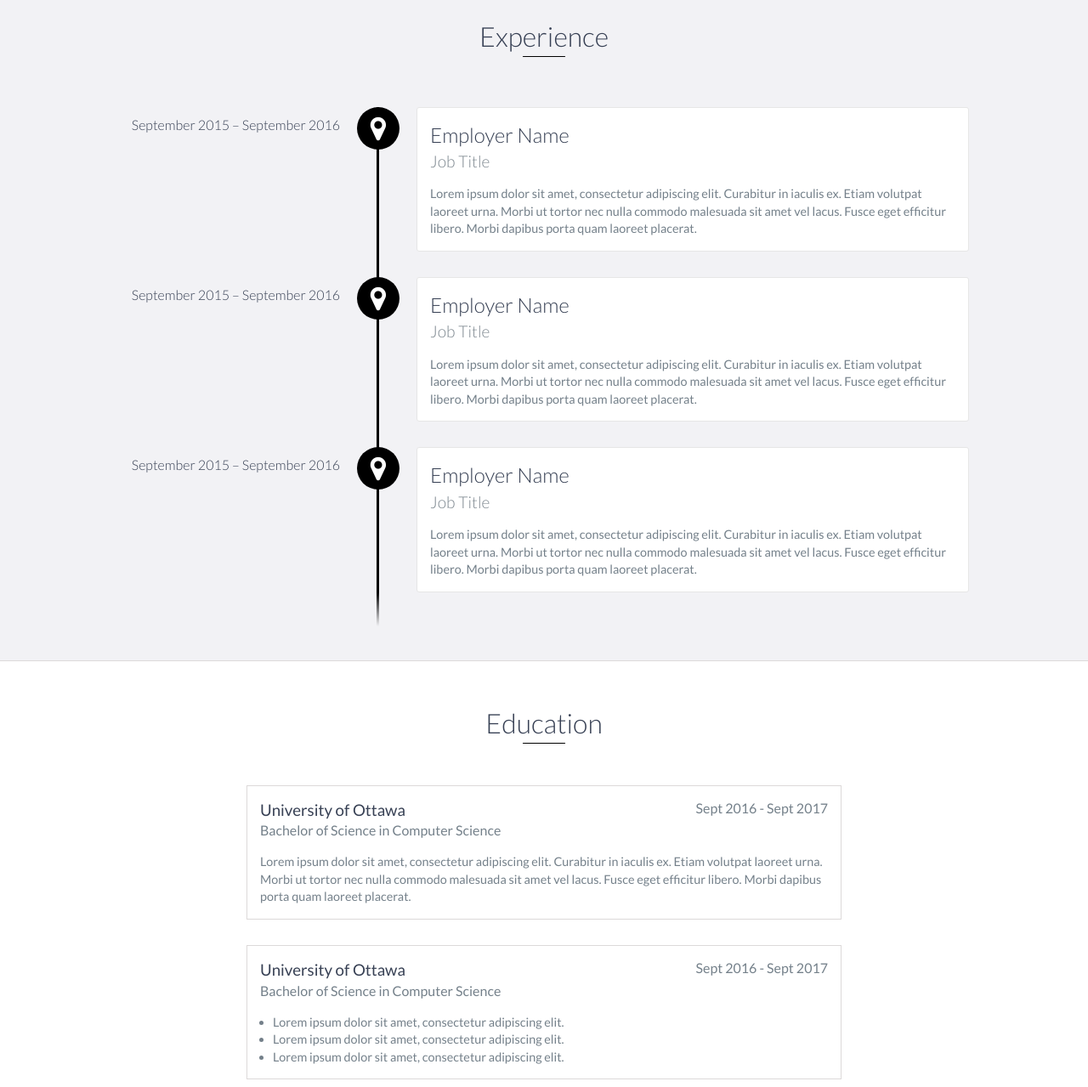
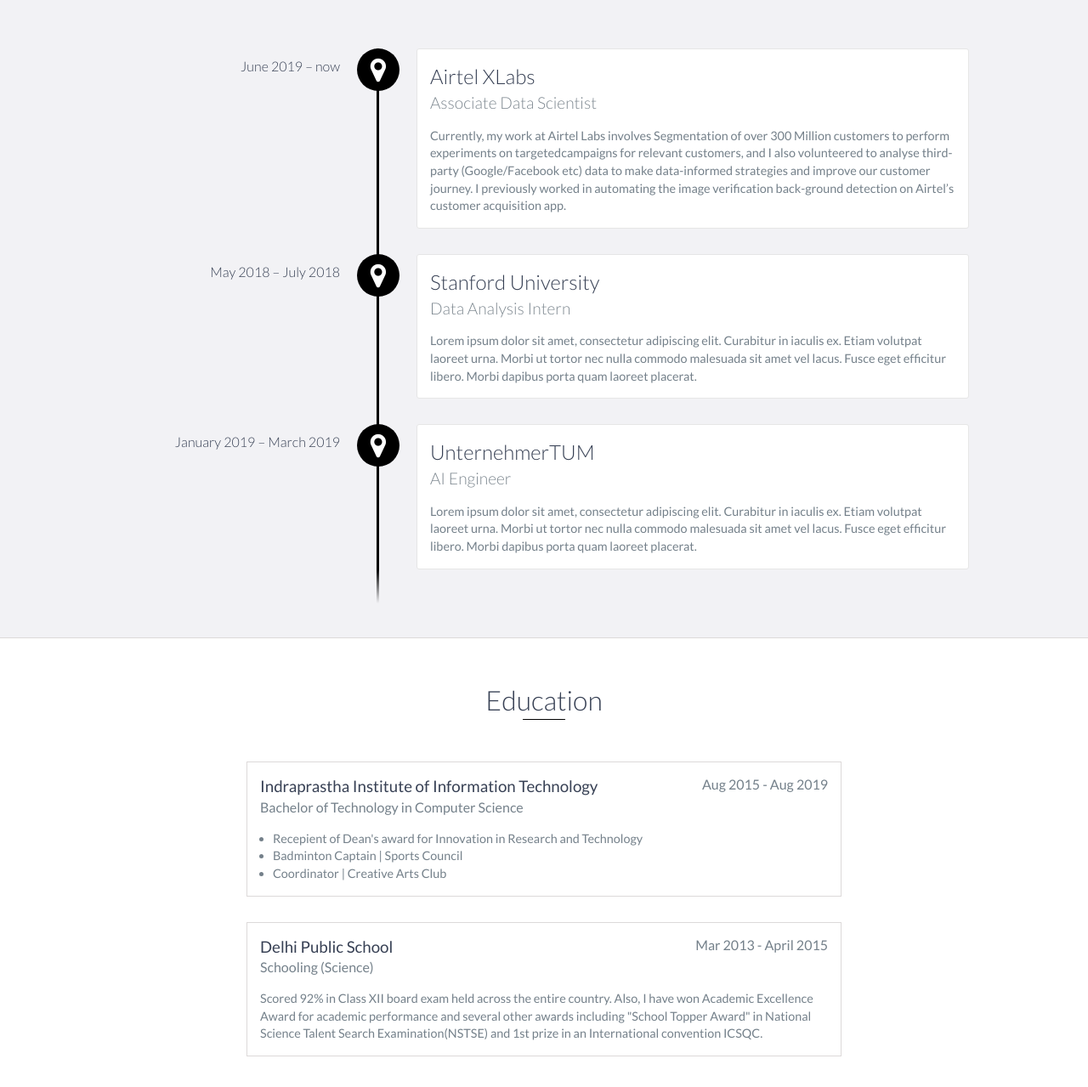
Before and after one commit to akshseh/akshseh.github.io, a website: page index.html in a window 1280 px wide. Shown: the part 1141-2420 px from the top of the page at 85% size. Drawn offline with nearby package versions, Linux system fonts and the light colour scheme.

Commit message:
Update index.html

```diff
--- a/index.html
+++ b/index.html
@@ -63,7 +63,7 @@
 
             <h1>Akarsha Sehwag</h1>
             <h2>Associate Data Scientist</h2>
-            <h3>"I have no special talent, I'm just passionately curious."</h3>
+            <h3>"I have no special talent, I am just passionately curious."</h3>
             <!-- <h2> - </h2> -->
             <div class="social-lead">
                 <ul>
@@ -77,7 +77,7 @@
                         <a href="https://www.linkedin.com/in/akarshasehwag/" target="_blank"><i class="fa fa-linkedin" aria-hidden="true"></i></a>
                     </li>
                     <li>
-                        <a href="https://www.facebook.com/raunak.sinha.980" target="_blank"><i class="fa fa-facebook" aria-hidden="true"></i></a>
+                        <a href="https://www.facebook.com/AkarshaSehwag" target="_blank"><i class="fa fa-facebook" aria-hidden="true"></i></a>
                     </li>
                     <li>
                         <a href="https://twitter.com/akarsha98" target="_blank"><i class="fa fa-twitter" aria-hidden="true"></i></a>
@@ -116,9 +116,7 @@
                 </div>
                 <div class="col-md-8">
                     <p>
-                        Lorem ipsum dolor sit amet, consectetur adipiscing elit. Curabitur in iaculis ex. Etiam volutpat laoreet urna. Morbi ut tortor nec nulla commodo malesuada sit amet vel lacus. Fusce eget efficitur libero. Morbi dapibus porta quam laoreet placerat. Donec
-                        eu vehicula neque. Donec viverra lorem nunc, tempus euismod eros sollicitudin ut. Quisque et tincidunt libero. Donec id pharetra justo. Proin euismod lacinia dolor, eu scelerisque justo tempus pharetra. Vivamus nunc justo, finibus
-                        ut nisl sed, euismod rhoncus nulla. Proin sed magna egestas, egestas ante et, congue eros. In consequat, mauris dapibus tincidunt suscipit, ex libero aliquet diam, at maximus risus enim non leo.
+                        Hi, I am a recent graduate from IIIT Delhi; one of the reputed research-oriented institutes in India. I’m primarily interested in automating things to make human lives easier. I’m working as an Associate Data Scientist at Airtel XLabs which isthe R&D digital segment of the second largest mobile network operator in the world with more than 300 Million activeusers/subscribers.
                     </p>
                 </div>
             </div>
@@ -129,25 +127,25 @@
     <div id="experience" class="background-alt">
         <h2 class="heading">Experience</h2>
         <div id="experience-timeline">
-            <div data-date="September 2015 – September 2016">
-                <h3>Employer Name</h3>
-                <h4>Job Title</h4>
+            <div data-date="June 2019 – now">
+                <h3>Airtel XLabs</h3>
+                <h4>Associate Data Scientist</h4>
+                <p>
+                    Currently, my work at Airtel Labs involves Segmentation of over 300 Million customers to perform experiments on targetedcampaigns for relevant customers, and I also volunteered to analyse third-party (Google/Facebook etc) data to make data-informed strategies and improve our customer journey. I previously worked in automating the image verification back-ground detection on Airtel’s customer acquisition app.
+		</p>
+            </div>
+
+            <div data-date="May 2018 – July 2018">
+                <h3>Stanford University</h3>
+                <h4>Data Analysis Intern</h4>
                 <p>
                     Lorem ipsum dolor sit amet, consectetur adipiscing elit. Curabitur in iaculis ex. Etiam volutpat laoreet urna. Morbi ut tortor nec nulla commodo malesuada sit amet vel lacus. Fusce eget efficitur libero. Morbi dapibus porta quam laoreet placerat.
                 </p>
             </div>
 
-            <div data-date="September 2015 – September 2016">
-                <h3>Employer Name</h3>
-                <h4>Job Title</h4>
-                <p>
-                    Lorem ipsum dolor sit amet, consectetur adipiscing elit. Curabitur in iaculis ex. Etiam volutpat laoreet urna. Morbi ut tortor nec nulla commodo malesuada sit amet vel lacus. Fusce eget efficitur libero. Morbi dapibus porta quam laoreet placerat.
-                </p>
-            </div>
-
-            <div data-date="September 2015 – September 2016">
-                <h3>Employer Name</h3>
-                <h4>Job Title</h4>
+            <div data-date="January 2019 – March 2019">
+                <h3>UnternehmerTUM</h3>
+                <h4>AI Engineer</h4>
                 <p>
                     Lorem ipsum dolor sit amet, consectetur adipiscing elit. Curabitur in iaculis ex. Etiam volutpat laoreet urna. Morbi ut tortor nec nulla commodo malesuada sit amet vel lacus. Fusce eget efficitur libero. Morbi dapibus porta quam laoreet placerat.
                 </p>
@@ -159,30 +157,30 @@
     <div id="education">
         <h2 class="heading">Education</h2>
         <div class="education-block">
-            <h3>University of Ottawa</h3>
-            <span class="education-date">Sept 2016 - Sept 2017</span>
-            <h4>Bachelor of Science in Computer Science</h4>
-            <p>
-                Lorem ipsum dolor sit amet, consectetur adipiscing elit. Curabitur in iaculis ex. Etiam volutpat laoreet urna. Morbi ut tortor nec nulla commodo malesuada sit amet vel lacus. Fusce eget efficitur libero. Morbi dapibus porta quam laoreet placerat.
-            </p>
+            <h3>Indraprastha Institute of Information Technology</h3>
+            <span class="education-date">Aug 2015 - Aug 2019</span>
+            <h4>Bachelor of Technology in Computer Science</h4>
+            <ul>
+                <li>
+                    Recepient of Dean's award for Innovation in Research and Technology
+                </li>
+                <li>
+		    Badminton Captain | Sports Council
+                </li>
+                <li>
+                    Coordinator | Creative Arts Club
+                </li>
+            </ul>
         </div>
         <!-- End .education-block -->
 
         <div class="education-block">
-            <h3>University of Ottawa</h3>
-            <span class="education-date">Sept 2016 - Sept 2017</span>
-            <h4>Bachelor of Science in Computer Science</h4>
-            <ul>
-                <li>
-                    Lorem ipsum dolor sit amet, consectetur adipiscing elit.
-                </li>
-                <li>
-                    Lorem ipsum dolor sit amet, consectetur adipiscing elit.
-                </li>
-                <li>
-                    Lorem ipsum dolor sit amet, consectetur adipiscing elit.
-                </li>
-            </ul>
+            <h3>Delhi Public School</h3>
+            <span class="education-date">Mar 2013 - April 2015</span>
+            <h4>Schooling (Science)</h4>
+            <p>
+				Scored 92% in Class XII board exam held across the entire country. Also, I have won Academic Excellence Award for academic performance and several other awards including "School Topper Award" in National Science Talent Search Examination(NSTSE) and 1st prize in an International convention ICSQC.
+			</p>
         </div>
         <!-- End .education-block -->
     </div>
```
